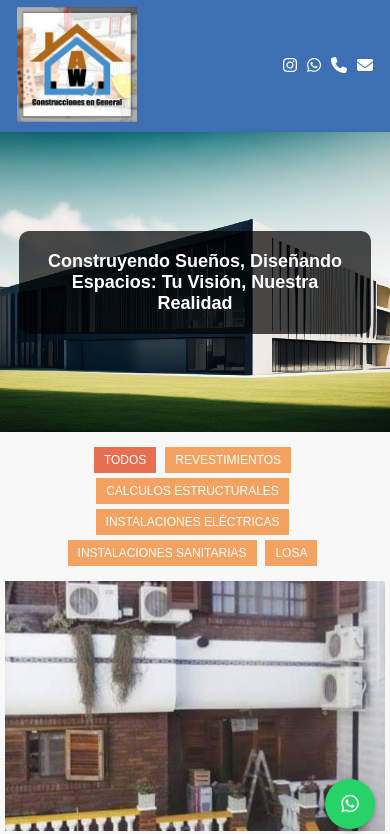
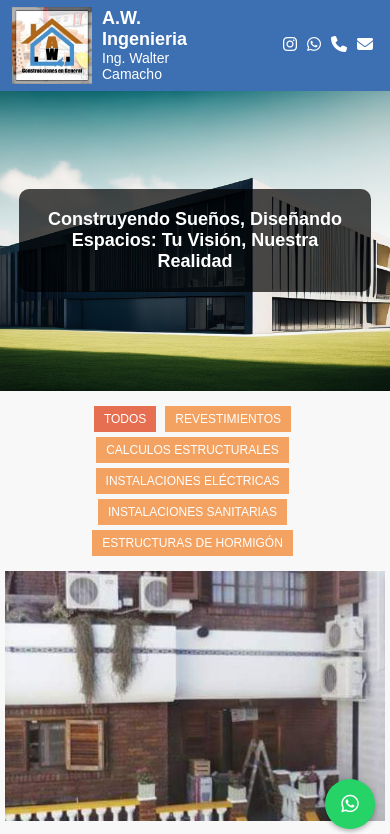
Before and after one commit to RodrigoYucra30/walteralejandrocamacho, a plain HTML site: page index.html in a window 390 px wide. Shown: the top 834 px of the page. Drawn offline with Linux system fonts and the light colour scheme.

Commit message:
agregado nombre

```diff
--- a/css/styles.css
+++ b/css/styles.css
@@ -25,14 +25,48 @@ header {
   align-items: center;
 }
 
+/* Add these styles to your existing CSS code */
 .logo {
+  display: flex;
+  align-items: center;
+}
+
+.logo img {
   width: 160px;
   margin-left: 10px;
 }
 
-.logo img {
-  width: 100%;
-  height: auto;
+/* Add these styles to your existing CSS code */
+.logo-text {
+  margin-left: 10px;
+  color: #ffffff;
+}
+
+.logo-name {
+  font-size: 24px; /* Adjust the size as needed */
+  font-weight: bold;
+  margin: 0;
+}
+
+.engineer-name {
+  font-size: 20px; /* Adjust the size as needed */
+  margin: 0;
+}
+
+/* Adjust styles for smaller screens if needed */
+@media (max-width: 768px) {
+  .logo-name {
+    font-size: 18px; /* Adjust the size as needed */
+  }
+
+  .engineer-name {
+    font-size: 14px; /* Adjust the size as needed */
+  }
+
+  .logo img {
+    width: 80px;
+    margin-left: 5px;
+  }
 }
 
 .contacto {
@@ -47,20 +81,6 @@ header {
   text-decoration: none;
 }
 
-/* Estilos para el banner */
-/* .banner {
-  background-image: url("../img/banner.jpg");
-  width: 100%;
-  height: 400px;
-  background-position: center;
-  background-repeat: no-repeat;
-  background-size: cover;
-  display: flex;
-  align-items: center;
-  justify-content: center;
-  color: #fff;
-  font-size: 32px;
-} */
 /* Estilos para la sección de eslogan y banner */
 .slogan-banner {
   background-image: url("../img/wallpaper.jpg"); /* Replace with the path to your banner image */
@@ -91,10 +111,9 @@ header {
 /* Adjust styles for smaller screens if needed */
 @media (max-width: 768px) {
   .slogan h2 {
-      font-size: 18px;
+    font-size: 18px;
   }
 }
-
 
 /* Estilos para el filtro */
 .filtro {
@@ -116,10 +135,10 @@ header {
 
 @media (max-width: 768px) {
   .filtro .categoria {
-    padding: 6px 10px;
-    margin-right: 5px;
-    margin-top: 5px;
-    font-size: 12px;
+    padding: 3px 5px;
+    margin-right: 3px;
+    margin-top: 3px;
+    font-size: 10px;
   }
 }
 
--- a/index.html
+++ b/index.html
@@ -12,6 +12,10 @@
     <header>
         <div class="logo">
             <img src="img/logo.png" alt="Logo">
+            <div class="logo-text">
+                <p class="logo-name">A.W. Ingenieria</p>
+                <p class="engineer-name">Ing. Walter Camacho</p>
+            </div>
         </div>
         <div class="contacto">
             <a href="https://www.instagram.com/cochabamba40" target="_blank"><i class="fab fa-instagram"></i></a>
@@ -33,7 +37,7 @@
         <button class="categoria" data-categoria="calculos">Calculos estructurales</button>
         <button class="categoria" data-categoria="electrico">Instalaciones eléctricas</button>
         <button class="categoria" data-categoria="sanitario">Instalaciones sanitarias</button>
-        <button class="categoria" data-categoria="losa">Losa</button>
+        <button class="categoria" data-categoria="losa">Estructuras de hormigón</button>
     </div>
 
     <div class="galeria">
```
